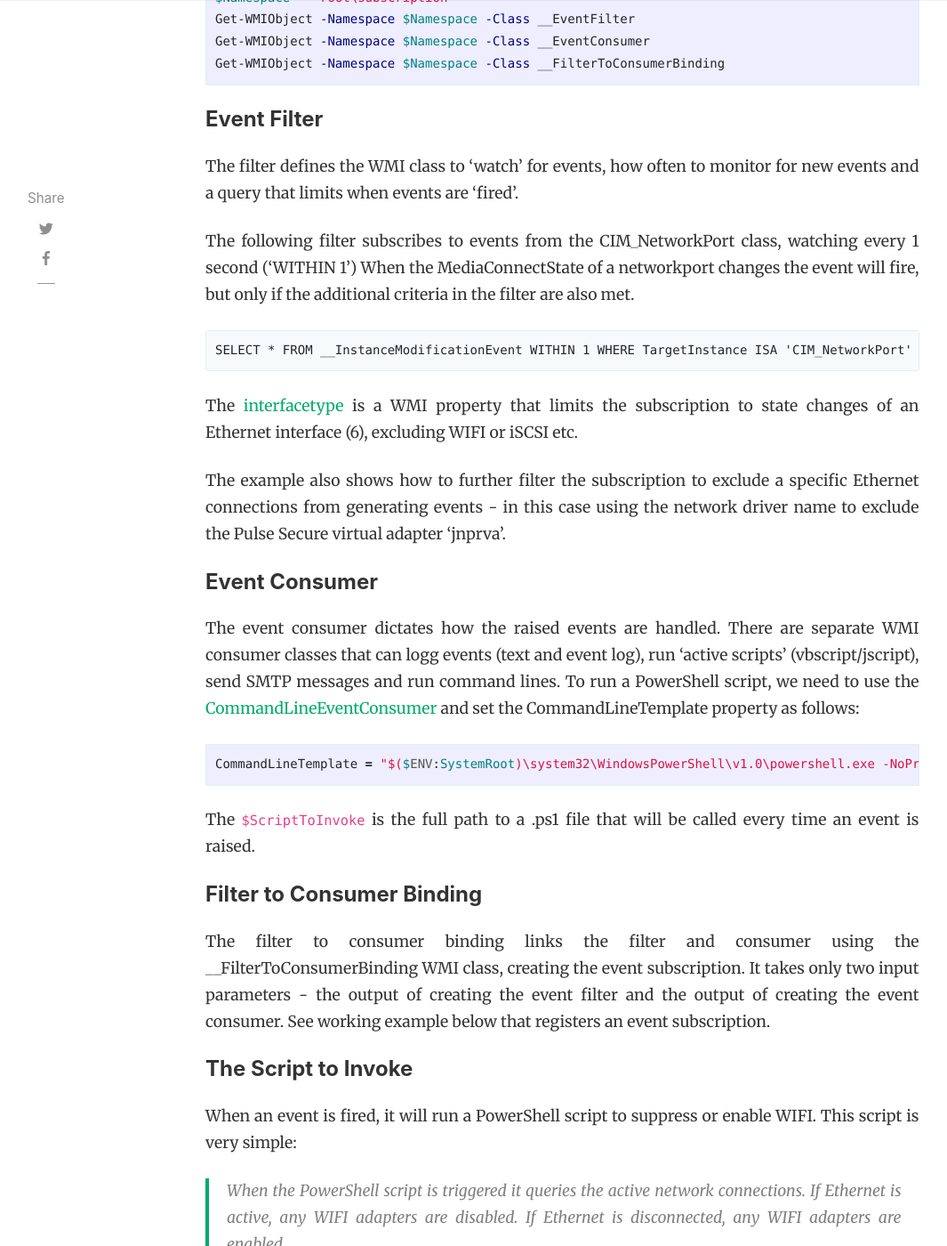
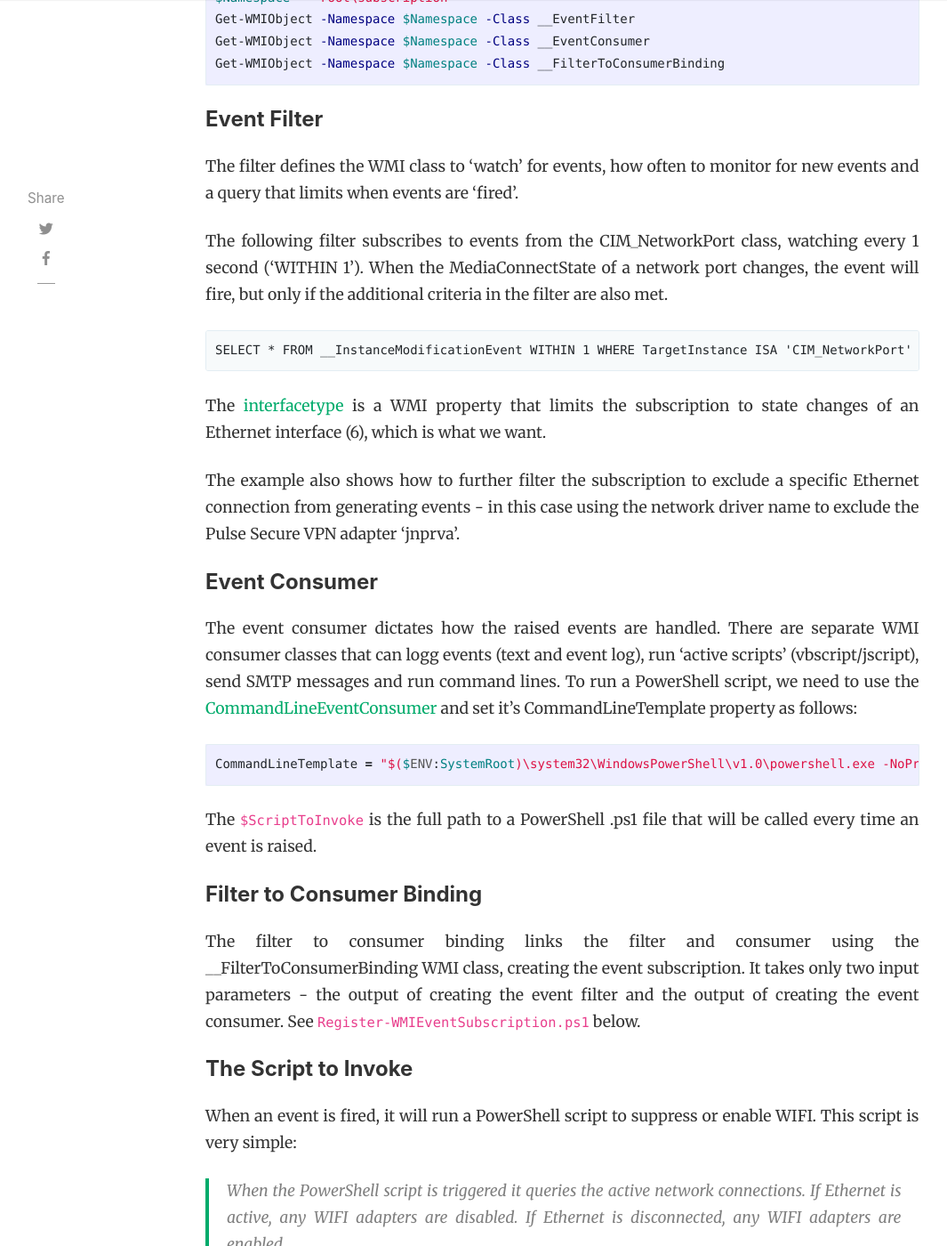
Before and after one commit to gbdixg/gbdixg.github.io, a Jekyll site: the page built from _posts/2019-01-12-diy-wireless-suppression.md, in a window 1280 px wide and 1400 px high, scrolled down 2696 px. Shown: the whole window at 89% size, without its empty margins (54-1119 px from the left). Built offline with Jekyll 4.4.1, drawn with Linux system fonts in a browser that asks for light colours; nearby versions of some CDN libraries; comment, search, counter and statistics services are not loaded; some of the changed text lies outside the part shown.

Commit message:
Improved wording and corrections

````diff
--- a/_posts/2019-01-12-diy-wireless-suppression.md
+++ b/_posts/2019-01-12-diy-wireless-suppression.md
@@ -84,30 +84,30 @@ Get-WMIObject -Namespace $Namespace -Class __FilterToConsumerBinding
 
 The filter defines the WMI class to 'watch' for events, how often to monitor for new events and a query that limits when events are 'fired'.
 
-The following filter subscribes to events from the CIM_NetworkPort class, watching every 1 second ('WITHIN 1')
-When the MediaConnectState of a networkport changes the event will fire, but only if the additional criteria in the filter are also met.
+The following filter subscribes to events from the CIM_NetworkPort class, watching every 1 second ('WITHIN 1').
+When the MediaConnectState of a network port changes, the event will fire, but only if the additional criteria in the filter are also met.
 
 ```PowerShell
 SELECT * FROM __InstanceModificationEvent WITHIN 1 WHERE TargetInstance ISA 'CIM_NetworkPort' AND (TargetInstance.MediaConnectState <> PreviousInstance.MediaConnectState) AND (PreviousInstance.InterfaceType='6') AND (NOT PreviousInstance.DriverName LIKE '%jnprva%')"
 ```
 
-The [interfacetype](https://www.iana.org/assignments/ianaiftype-mib/ianaiftype-mib) is a WMI property that limits the subscription to state changes of an Ethernet interface (6), excluding WIFI or iSCSI etc.
+The [interfacetype](https://www.iana.org/assignments/ianaiftype-mib/ianaiftype-mib) is a WMI property that limits the subscription to state changes of an Ethernet interface (6), which is what we want.
 
-The example also shows how to further filter the subscription to exclude a specific Ethernet connections from generating events - in this case using the network driver name to exclude the Pulse Secure virtual adapter 'jnprva'.
+The example also shows how to further filter the subscription to exclude a specific Ethernet connection from generating events - in this case using the network driver name to exclude the Pulse Secure VPN adapter 'jnprva'.
 
 #### Event Consumer
 
-The event consumer dictates how the raised events are handled. There are separate WMI consumer classes that can logg events (text and event log), run 'active scripts' (vbscript/jscript), send SMTP messages and run command lines. To run a PowerShell script, we need to use the [CommandLineEventConsumer](https://docs.microsoft.com/en-us/windows/desktop/wmisdk/commandlineeventconsumer) and set the CommandLineTemplate property as follows:
+The event consumer dictates how the raised events are handled. There are separate WMI consumer classes that can logg events (text and event log), run 'active scripts' (vbscript/jscript), send SMTP messages and run command lines. To run a PowerShell script, we need to use the [CommandLineEventConsumer](https://docs.microsoft.com/en-us/windows/desktop/wmisdk/commandlineeventconsumer) and set it's CommandLineTemplate property as follows:
 
 ```powershell
 CommandLineTemplate = "$($ENV:SystemRoot)\system32\WindowsPowerShell\v1.0\powershell.exe -NoProfile -ExecutionPolicy Bypass -File `"$ScripttoInvoke`""
 ```
 
-The `$ScriptToInvoke` is the full path to a .ps1 file that will be called every time an event is raised.
+The `$ScriptToInvoke` is the full path to a PowerShell .ps1 file that will be called every time an event is raised.
 
 #### Filter to Consumer Binding
 
-The filter to consumer binding links the filter and consumer using the __FilterToConsumerBinding WMI class, creating the event subscription. It takes only two input parameters - the output of creating the event filter and the output of creating the event consumer. See working example below that registers an event subscription.
+The filter to consumer binding links the filter and consumer using the __FilterToConsumerBinding WMI class, creating the event subscription. It takes only two input parameters - the output of creating the event filter and the output of creating the event consumer. See  `Register-WMIEventSubscription.ps1` below.
 
 #### The Script to Invoke
 
````
Also changed, not shown: other parts of _posts/2019-01-12-diy-wireless-suppression.md (+4 -5 lines).
